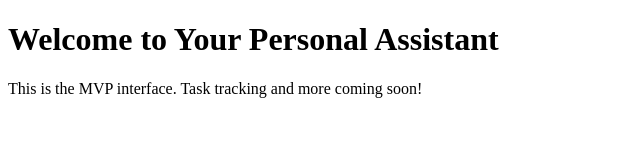
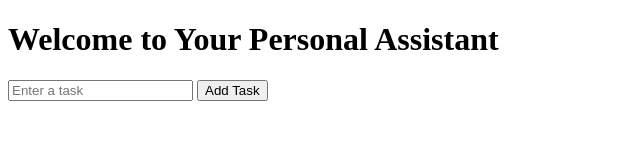
Before and after one commit to Eddiewiz/personal-assistant-mvp, a website: page index.html in a window 1280 px wide. Shown: the whole page, without its empty margins (0-640 px from the left). Drawn offline with Linux system fonts and the light colour scheme.

Commit message:
Update index.html

```diff
--- a/index.html
+++ b/index.html
@@ -6,9 +6,11 @@
   <title>Personal Assistant</title>
 </head>
 <body>
-  <div id="root">
-    <h1>Welcome to Your Personal Assistant</h1>
-    <p>This is the MVP interface. Task tracking and more coming soon!</p>
-  </div>
+  <h1>Welcome to Your Personal Assistant</h1>
+  <input type="text" id="taskInput" placeholder="Enter a task"/>
+  <button id="addTask">Add Task</button>
+  <ul id="taskList"></ul>
+
+  <script src="app.js"></script>
 </body>
 </html>
```
